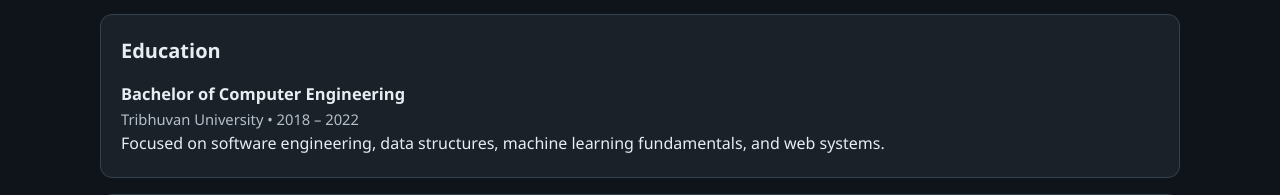
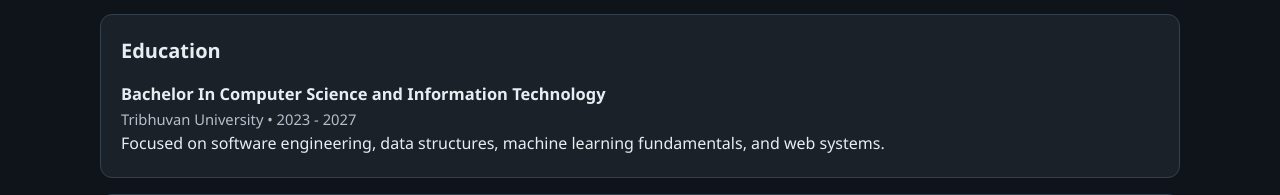
Before and after one commit to BigyanLuitel/Gen-Ai-Django, a Django app: page / in a window 1280 px wide. Shown: the part 1226-1421 px from the top of the page. Run offline with Django 5.2, Linux system fonts and the light colour scheme.

Commit message:
development

```diff
--- a/rag_prod/RAG/templates/core/home.html
+++ b/rag_prod/RAG/templates/core/home.html
@@ -131,8 +131,8 @@
             </div>
             <div id="educationBody" class="section-body timeline">
                 <article>
-                    <h3>Bachelor of Computer Engineering</h3>
-                    <p class="meta">Tribhuvan University • 2018 – 2022</p>
+                    <h3>Bachelor In Computer Science and Information Technology</h3>
+                    <p class="meta">Tribhuvan University • 2023 - 2027</p>
                     <p>Focused on software engineering, data structures, machine learning fundamentals, and web systems.</p>
                 </article>
             </div>
@@ -169,7 +169,7 @@
                             <p class="meta">Project</p>
                         </div>
                         <div class="experience-actions">
-                            <a class="repo-link" href="#" target="_blank" rel="noopener noreferrer">GitHub Repo</a>
+                            <a class="repo-link" href="https://github.com/BigyanLuitel/SpaceCon" target="_blank" rel="noopener noreferrer">GitHub Repo</a>
                             <button class="detail-toggle" type="button" aria-expanded="false">Show details</button>
                         </div>
                     </div>
```
Also changed, not shown: rag_prod/RAG/AI/question_answer.py (+4 -3 lines), rag_prod/RAG/vector_db/chroma.sqlite3, 6 other files.
